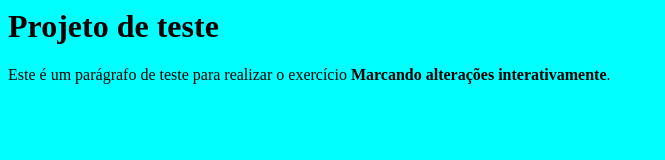
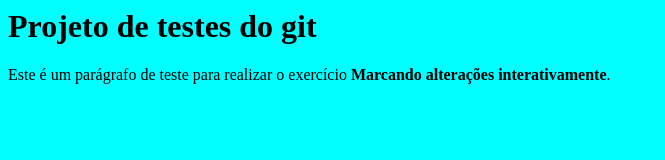
Before and after one commit to jlcreis/repositorio, a plain HTML site: page index.html in a window 1280 px wide. Shown: the whole page, without its empty margins (0-665 px from the left). Drawn offline with Linux system fonts and the light colour scheme.

Commit message:
alteraco do titulo

```diff
--- a/index.html
+++ b/index.html
@@ -3,7 +3,7 @@
         <link rel="stylesheet" href="estilo.css">
     </head>
     <body>
-        <h1>Projeto de teste</h1>
+        <h1>Projeto de testes do git</h1>
         <p>Este é um parágrafo de teste para realizar o exercício <strong>Marcando alterações interativamente</strong>.</p>
     </body>
 </html>
```
